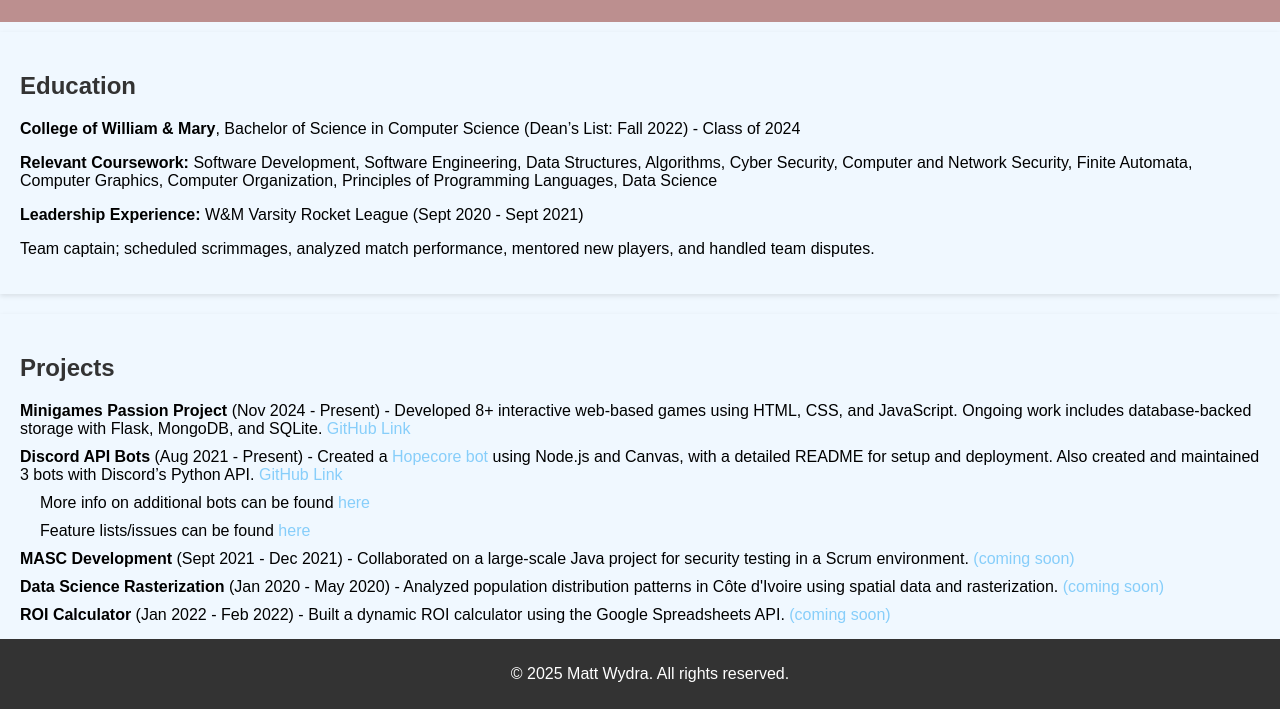
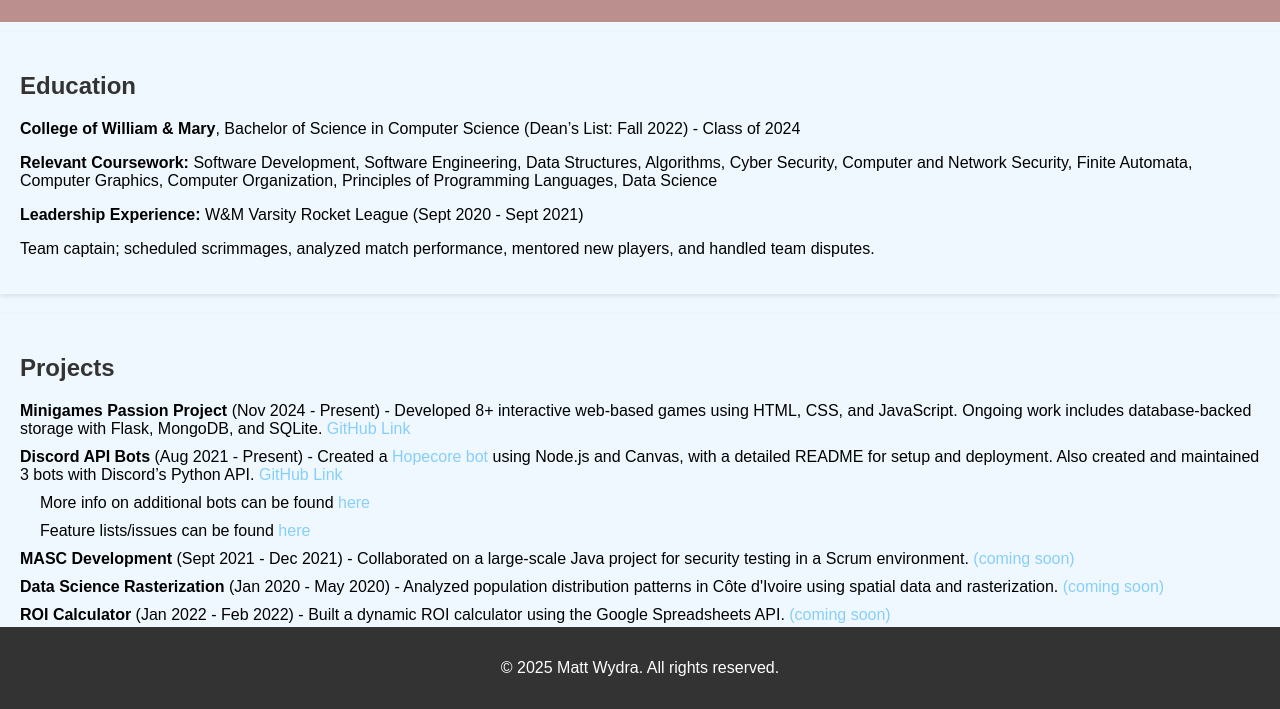
Before and after one commit to mattwydra/about-me, a plain HTML site: page index.html in a window 1280 px wide. Shown: the part 91-800 px from the top of the page. Drawn offline with Linux system fonts and the light colour scheme.

Commit message:
Update index.html
Update padding for footer

```diff
--- a/index.html
+++ b/index.html
@@ -75,7 +75,7 @@
       background-color: #333;
       color: white;
       text-align: center;
-      padding: 10px;
+      padding: 1em 0;
       position: fixed;
       width: 100%;
       bottom: 0;
```
